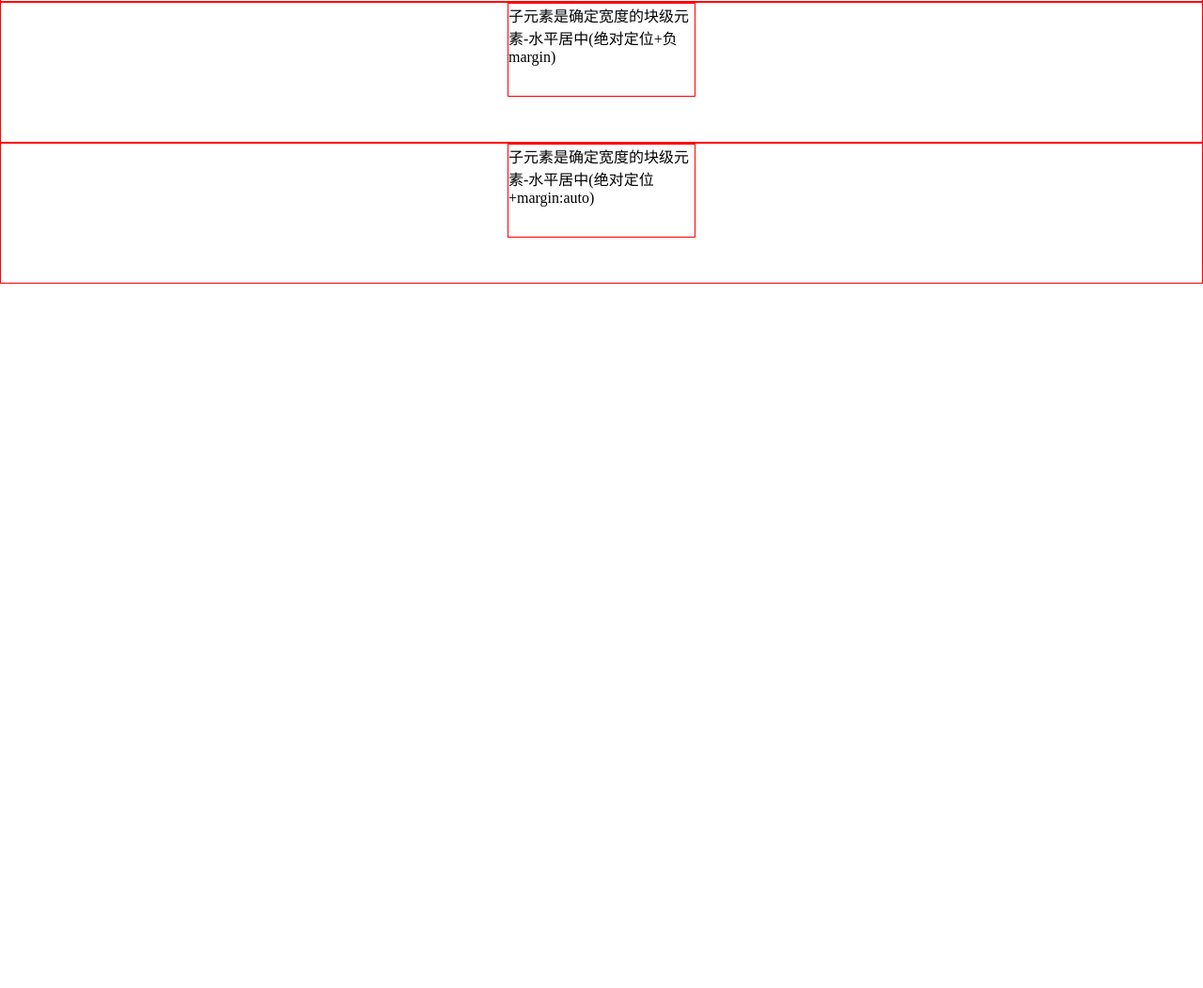
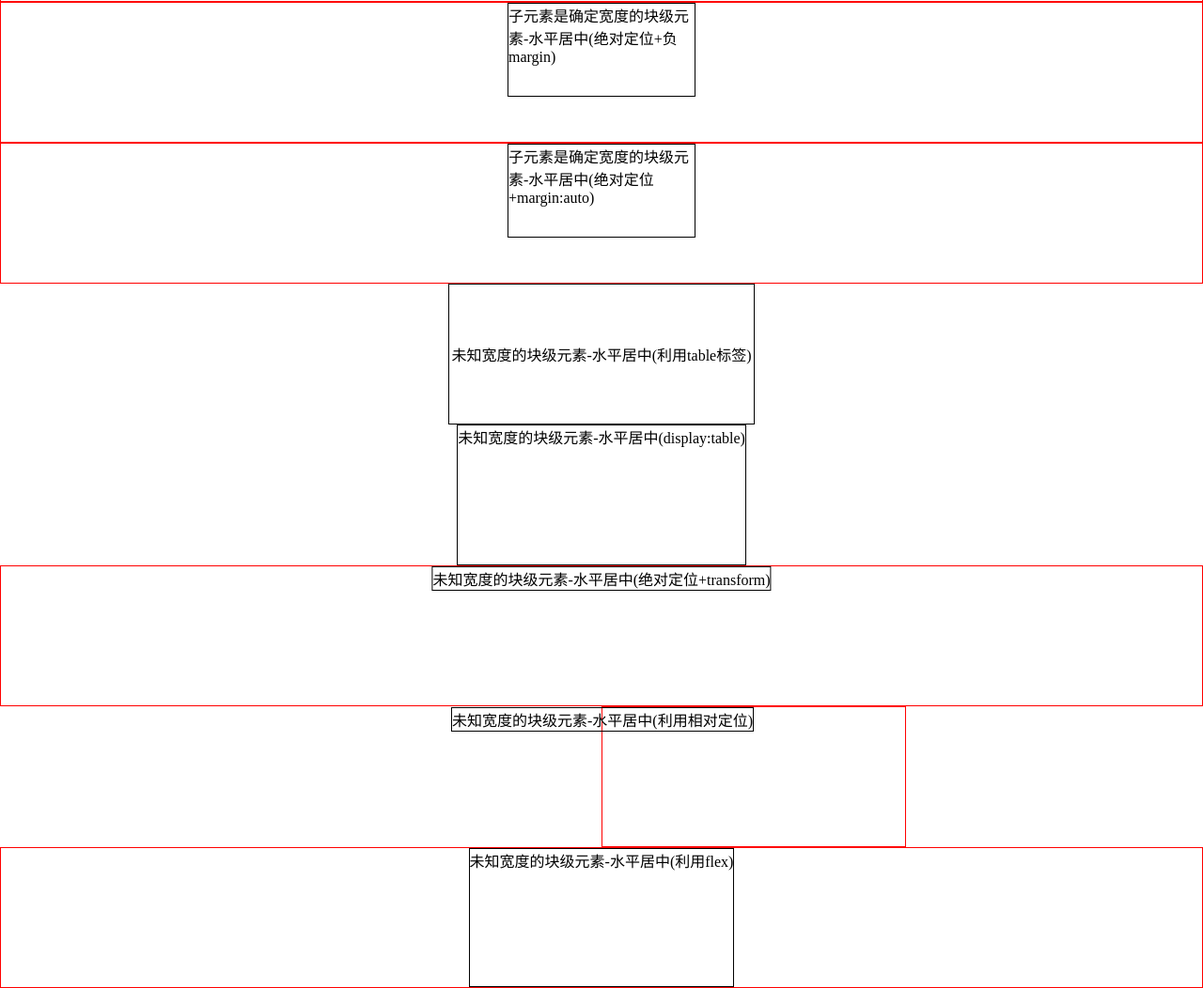
Before and after one commit to Untitled877/practice-1, a website: page index.html in a window 1280 px wide. Shown: the part 698-1750 px from the top of the page at 94% size. Before the commit the page ends 1000 px from the top, so only its background shows below. Drawn offline with Linux system fonts and the light colour scheme.

Commit message:
feat: 未知宽度的块级元素实现水平居中的几种方式

```diff
--- a/index.html
+++ b/index.html
@@ -40,6 +40,29 @@
         <div class="father9">
             <div class="child10">子元素是确定宽度的块级元素-水平居中(绝对定位+margin:auto)</div>
         </div>
+        <table class="father11">
+            <tr>
+                <td class="child11">未知宽度的块级元素-水平居中(利用table标签)</td>
+            </tr>
+        </table>
+        <div class="content1">
+            未知宽度的块级元素-水平居中(display:table)
+        </div>
+        <div class="father12">
+            <div class="child12">
+                未知宽度的块级元素-水平居中(绝对定位+transform)
+            </div>
+        </div>
+        <div class="father13">
+            <div class="child13">
+                未知宽度的块级元素-水平居中(利用相对定位)
+            </div>
+        </div>
+        <div class="father14">
+            <div class="child14">
+                未知宽度的块级元素-水平居中(利用flex)
+            </div>
+        </div>
     </div>
 </body>
 </html>
--- a/style.css
+++ b/style.css
@@ -74,7 +74,7 @@
     margin-left: -100px;
     width: 200px;
     height: 100px;
-    border: 1px solid red;
+    border: 1px solid black;
 }
 .part1 > .father9 > .child10 {
     position: absolute;
@@ -83,5 +83,50 @@
     margin: auto;
     width: 200px;
     height: 100px;
+    border: 1px solid black;
+}
+.part1 > .father11 {
+    border: 1px solid black;
+    height: 150px;
+    margin-left: auto;
+    margin-right: auto;
+}
+.part1 > .content1 {
+    display: table;
+    margin-left: auto;
+    margin-right: auto;
+    height: 150px;
+    border: 1px solid black;
+}
+.part1 >.father12 {
+    position: relative;
+    height: 150px;
     border: 1px solid red;
 }
+.part1 >.father12 > .child12 {
+    position: absolute;
+    left: 50%;
+    transform: translateX(-50%);
+    border: 1px solid black;
+}
+.part1 > .father13 {
+    display: inline-block;
+    position: relative;
+    left: 50%;
+    height: 150px;
+    border: 1px solid red;
+}
+.part1 > .father13 > .child13 {
+    position: relative;
+    right: 50%;
+    border: 1px solid black;
+}
+.part1 > .father14 {
+    display: flex;
+    justify-content: center;
+    border: 1px solid red;
+    height: 150px;
+}
+.part1 > .father14 > .child14{
+    border: 1px solid black;
+}
```
